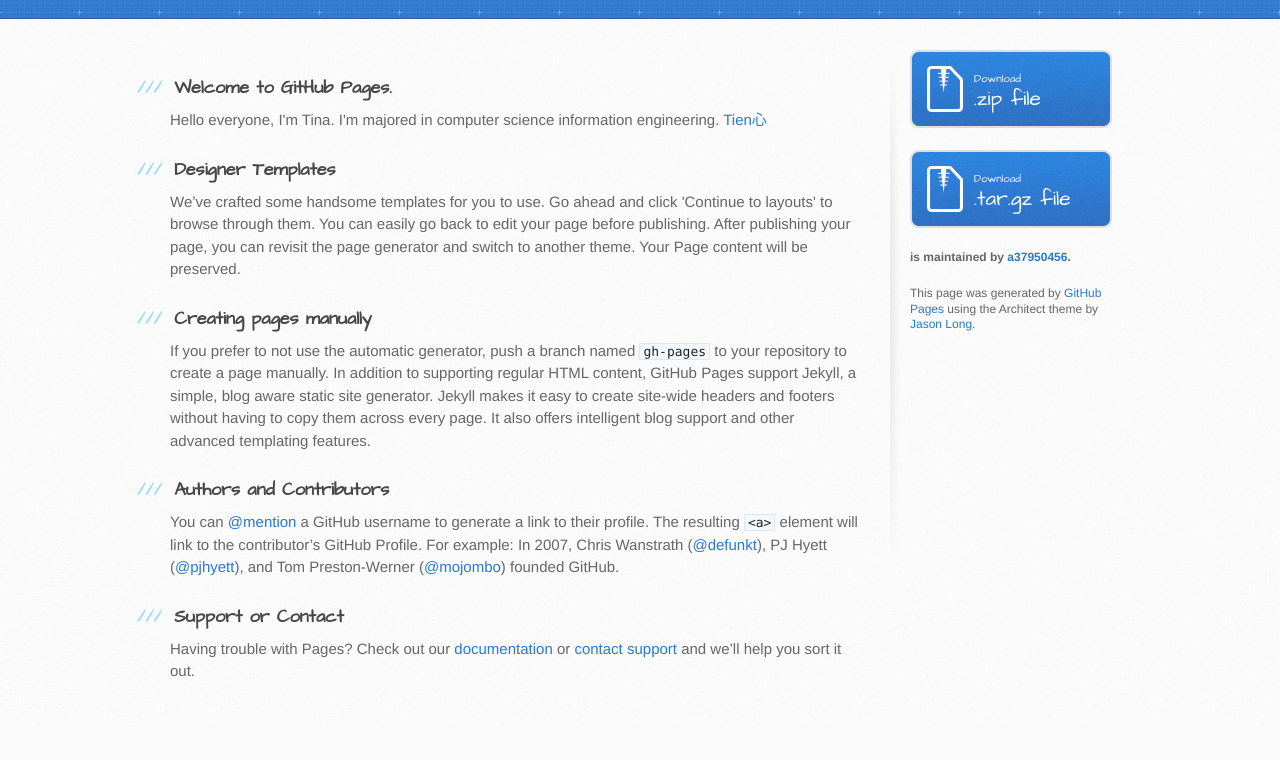
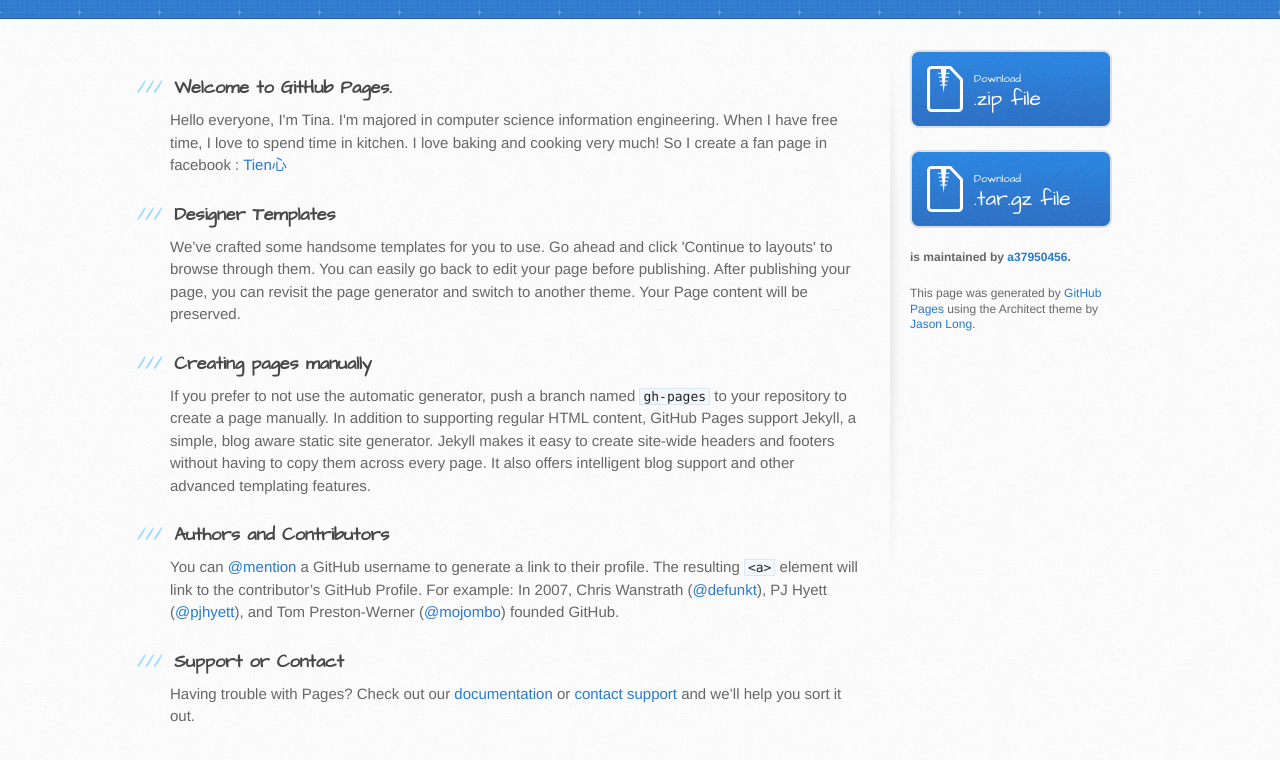
Before and after one commit to a37950456/Tina, a plain HTML site: page index.html in a window 1280 px wide. Shown: the part 148-908 px from the top of the page. Before the commit the page ends 873 px from the top, so only its background shows below. Drawn offline with Linux system fonts and the light colour scheme.

Commit message:
Update index.html

```diff
--- a/index.html
+++ b/index.html
@@ -31,7 +31,7 @@
           <h3>
 <a id="welcome-to-github-pages" class="anchor" href="#welcome-to-github-pages" aria-hidden="true"><span aria-hidden="true" class="octicon octicon-link"></span></a>Welcome to GitHub Pages.</h3>
 
-<p>Hello everyone, I'm Tina. I'm majored in computer science information engineering.  <a href="https://www.facebook.com/Tien-心-1527846777513101/?fref=ts">Tien心</a</p>
+<p>Hello everyone, I'm Tina. I'm majored in computer science information engineering. When I have free time, I love to spend time in kitchen. I love baking and cooking very much! So I create a fan page in facebook : <a href="https://www.facebook.com/Tien-心-1527846777513101/?fref=ts">Tien心</a</p>
 
 <h3>
 <a id="designer-templates" class="anchor" href="#designer-templates" aria-hidden="true"><span aria-hidden="true" class="octicon octicon-link"></span></a>Designer Templates</h3>
```
